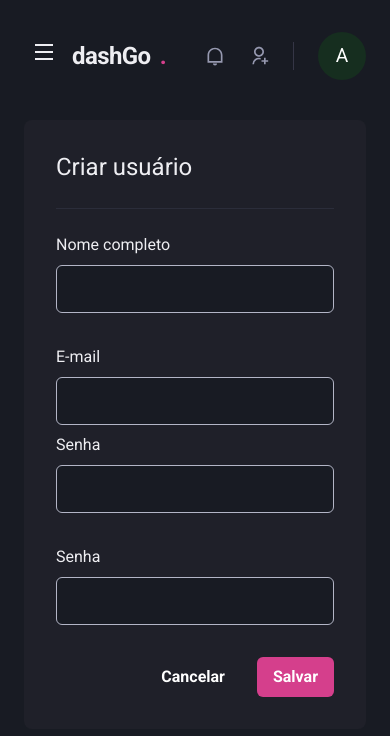
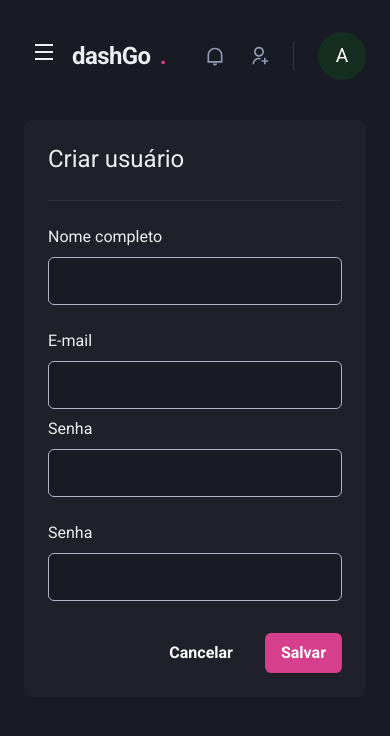
Before and after one commit to M4ster3001/dashGo, a Next.js app: page /users/create in a window 390 px wide. Shown: the top 736 px of the page. Built offline with nearby package versions, Linux system fonts and the light colour scheme.

Commit message:
ajuste na responsividade no cadastro do usuário

```diff
--- a/src/pages/users/create.tsx
+++ b/src/pages/users/create.tsx
@@ -21,19 +21,19 @@
       <Flex w="100%" my="6" maxW={1480} mx="auto" px="6">
         <Sidebar />
 
-        <Box flex="1" borderRadius="8" bg="gray.800" p="8">
+        <Box flex="1" borderRadius="8" bg="gray.800" p={['6', '8']}>
           <Heading size="lg" fontWeight="normal">
             Criar usuário
           </Heading>
 
           <Divider my="6" borderColor="gray.700" />
 
-          <VStack spacin="8">
-            <SimpleGrid minChildWidth="240px" spacing="8" w="100%">
+          <VStack spacin={['6', '8']}>
+            <SimpleGrid minChildWidth="240px" spacing={['6', '8']} w="100%">
               <Input name="name" label="Nome completo" />
               <Input name="email" type="email" label="E-mail" />
             </SimpleGrid>
-            <SimpleGrid minChildWidth="240px" spacing="8" w="100%">
+            <SimpleGrid minChildWidth="240px" spacing={['6', '8']} w="100%">
               <Input name="password" type="password" label="Senha" />
               <Input
                 name="password_confirmation"
```
